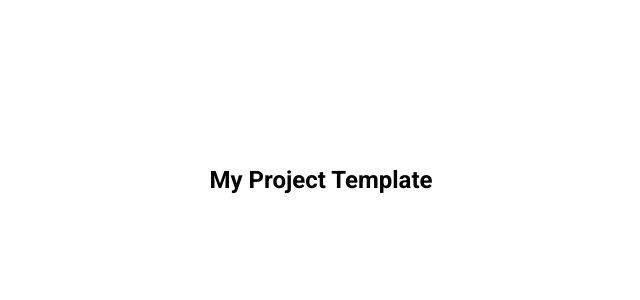
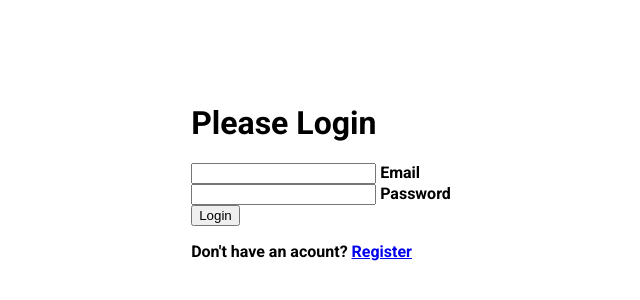
Before and after one commit to Tchilo/50-days-project, a plain HTML site: page index.html in a window 1280 px wide. Shown: the part 220-520 px from the top of the page, without its empty margins (319-959 px from the left). Drawn offline with Linux system fonts and the light colour scheme.

Commit message:
Add html

```diff
--- a/index.html
+++ b/index.html
@@ -4,11 +4,25 @@
     <meta charset="UTF-8">
     <meta http-equiv="X-UA-Compatible" content="IE=edge">
     <meta name="viewport" content="width=device-width, initial-scale=1.0">
-    <title>Document</title>
+    <title>Form Input Wave</title>
     <link rel="stylesheet" href="style.css">
 </head>
 <body>
-    <h2>My Project Template</h2>
+    <div class="container">
+        <h1>Please Login</h1>
+        <form >
+            <div class="form-control">
+                <input type="text" required>
+                <label >Email</label>
+            </div>
+            <div class="form-control">
+                <input type="password" required>
+                <label >Password</label>
+            </div>
+            <button class="btn">Login</button>
+            <p class="text">Don't have an acount? <a href="#">Register</a></p>
+        </form>
+    </div>
     <script src="index.js"></script>
 </body>
 </html>
```
